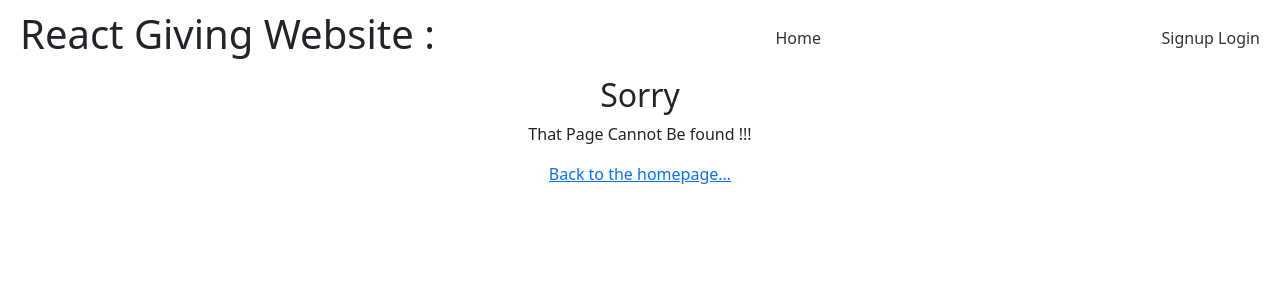
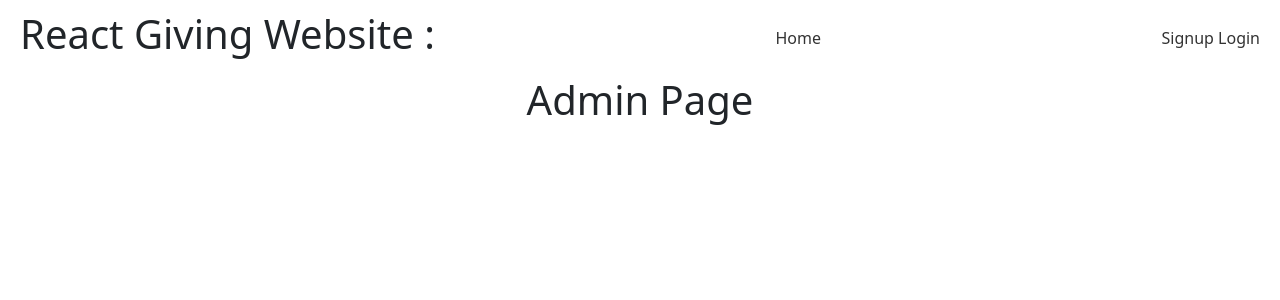
Before and after one commit to wesleypersad/givingproject, a React (Create React App) app: page /admin in a window 1280 px wide. Shown: the top 300 px of the page. Built offline with nearby package versions, Linux system fonts and the light colour scheme; no server answers.

Commit message:
Added user specific views to blogs and menu

```diff
--- a/src/App.js
+++ b/src/App.js
@@ -14,6 +14,7 @@ import Donate from "./pages/Donate";
 import Booking from "./pages/Booking";
 import Textsms from "./pages/Textsms";
 import Research from "./pages/Research";
+import Admin from "./pages/Admin";
 import Signup from "./pages/Signup";
 import Login from "./pages/Login";
 import NotFound from "./pages/Notfound";
@@ -34,6 +35,7 @@ function App() {
             <Route path="/booking" element={<Booking />} />
             <Route path="/textsms" element={<Textsms />} />
             <Route path="/research" element={<Research />} />
+            <Route path="/admin" element={<Admin />} />
             <Route path="/signup" element={<Signup />} />
             <Route path="/login" element={<Login />} />
             <Route path="*" element={<NotFound />} />
--- a/src/components/Navbar.js
+++ b/src/components/Navbar.js
@@ -9,6 +9,9 @@ const Navbar = () => {
     const handleClick = () => {
         logout();
     };
+
+    // set the admin flag to allow display of admin page
+    const admin = (!user) ? false : ((user.role !== 'admin') ? false : true);
 
     return (
         <header>
@@ -26,6 +29,11 @@ const Navbar = () => {
                     <Link to='/booking'>Booking </Link>
                     <Link to='/textsms'>Textsms </Link>
                     <Link to='/research'>Research </Link>
+                </div>
+                )}
+                {(admin) && (
+                <div className='links'>
+                    <Link to='/admin'>Admin </Link>
                 </div>
                 )}
                 {!user && (
--- /dev/null
+++ b/src/pages/Admin.js
@@ -0,0 +1,18 @@
+import "../App.css";
+//import { useState } from "react";
+//import useFetch from "../components/useFetch";
+//import { useContext } from "react";
+//import DataContext from "../context/DataContext";
+
+function Admin() {
+    // from  the data context
+    //const { ??? } = useContext(DataContext);
+
+    return (
+        <div className="chat">
+            <h1>Admin Page</h1>
+        </div>
+    );
+}
+
+export default Admin;
--- a/src/pages/Textsms.js
+++ b/src/pages/Textsms.js
@@ -22,7 +22,7 @@ function Textsms() {
             body: JSON.stringify({ message: `${message}`})
         };
 
-        const response = await fetch(`${SERVER_URL}/twilio`, requestOptions);
+        const response = await fetch(`${SERVER_URL}/send/sms`, requestOptions);
         const data = await response.json();
         setConfirm(data.message);
     };
@@ -39,7 +39,7 @@ function Textsms() {
             body: JSON.stringify({ message: `${email}`})
         };
 
-        const response = await fetch(`${SERVER_URL}/email`, requestOptions);
+        const response = await fetch(`${SERVER_URL}/send/email`, requestOptions);
         const data = await response.json();
         setEmconfirm(data.message);
     };
```
